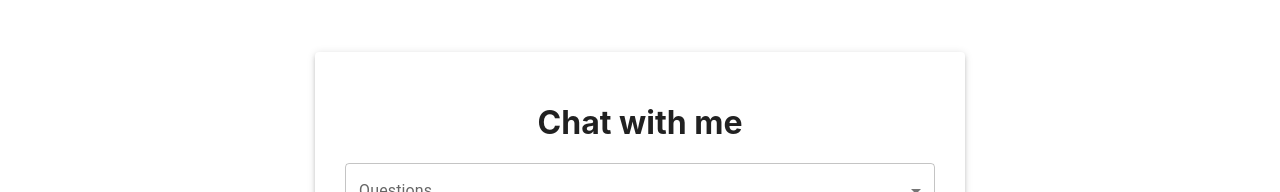
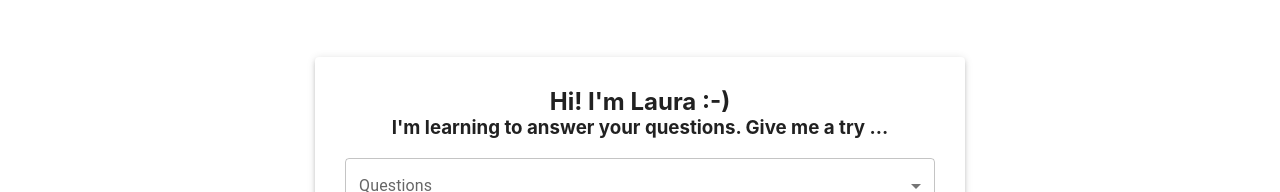
Before and after one commit to garyncarrillo/open-artificial-intelligence, a React (Create React App) app: page / in a window 1280 px wide. Shown: the top 192 px of the page. Built offline with nearby package versions, Linux system fonts and the light colour scheme.

Commit message:
Update project

```diff
--- a/src/components/openAi/index.js
+++ b/src/components/openAi/index.js
@@ -50,6 +50,14 @@ const wrapper = () => css`
     }
   }
 
+  .title {
+    margin: 0px;
+  }
+
+  .subTitle {
+    margin-top: 0px;
+  }
+
   @media(max-width: 650px) {
     width: 100%;
     padding: 20px;
@@ -95,23 +103,23 @@ const OpenAi = () => {
   const lists = [
     {
       id: 0,
-      description: 'Top 10 most frequently asked questions in the topic '
+      description: 'Top 5 most frequently asked questions in a topic '
     },
     {
       id: 0,
-      description: 'Generate a promotional text of the product'
+      description: 'Generate a promotional text of a product '
     },
     {
       id: 1,
-      description: 'Generate a text with the qualities of the product'
+      description: 'Generate a text with the qualities of a product '
     },
     {
       id: 2,
-      description: 'Generate a testimonial about the use of the product'
+      description: 'Generate a testimonial about the use of a product '
     },
     {
       id: 3,
-      description: 'Generate product names referring to'
+      description: 'Generate product names for a product '
     }
   ];
 
@@ -134,7 +142,8 @@ const OpenAi = () => {
       >
       <Paper elevation={3}>
         <div className='wrapperMain' css={wrapper}>
-          <h1>Chat with me</h1>
+          <h2 className="title" >Hi! I'm Laura :-)</h2>
+          <h3 className="subTitle">I'm learning to answer your questions. Give me a try ...</h3>
           <Box className="box">
             <FormControl fullWidth>
               <InputLabel >Questions</InputLabel>
--- a/src/config/apiCredentials.js
+++ b/src/config/apiCredentials.js
@@ -1,3 +1,3 @@
 export const keys = {
-    REACT_APP_OPENAI_API_KEY: process.env.REACT_APP_OPENAI_API_KEY || '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'
+    REACT_APP_OPENAI_API_KEY: process.env.REACT_APP_OPENAI_API_KEY || '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'
 }
```
Also changed, not shown: 1 other file (tests, documents, lock files or other folders).
